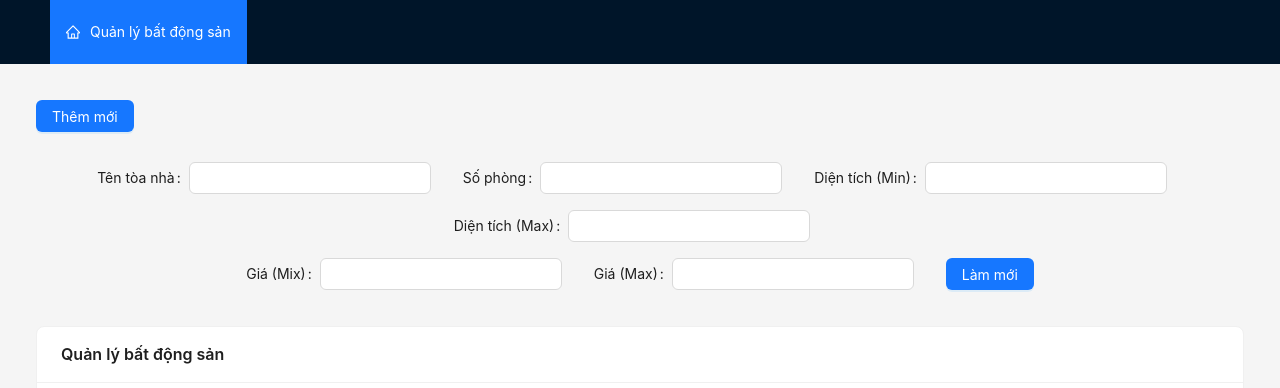
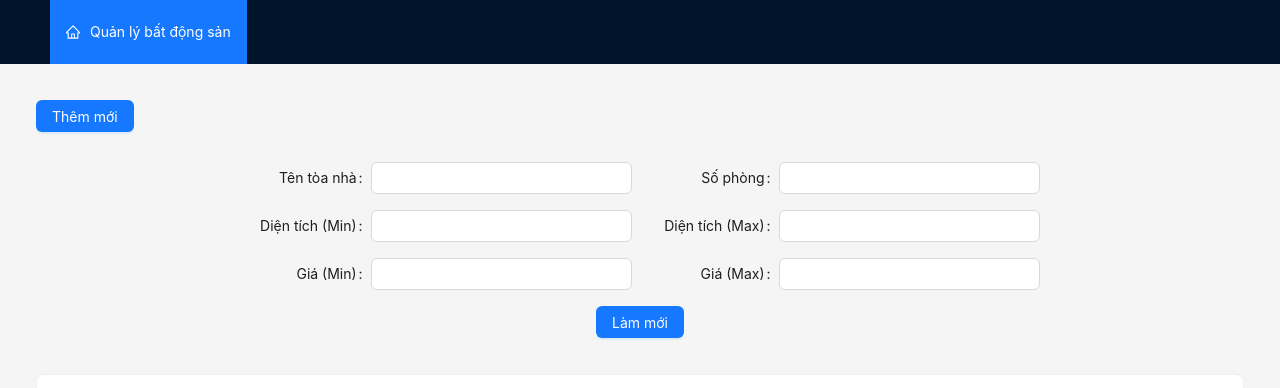
Before and after one commit to quangphu1310/BatDongSan_client, a React (Create React App) app: page / in a window 1280 px wide. Shown: the top 388 px of the page. Built offline with nearby package versions, Linux system fonts and the light colour scheme; no server answers.

Commit message:
ref: change language

```diff
--- a/src/pages/products.tsx
+++ b/src/pages/products.tsx
@@ -534,37 +534,51 @@ export default function Propertys({ }: Props) {
                 </Form>
             </Modal>
 
-            {/* Bộc lọc */}
-            <Form layout="inline" style={{ display: 'flex', flexDirection: 'column', alignItems: 'center', gap: '16px', margin: '30px 0' }}>
-                <div style={{ display: 'flex', flexWrap: 'wrap', justifyContent: 'center', gap: '16px' }}>
-                    <Form.Item label="Tên tòa nhà">
+            <Form
+                layout="inline"
+                style={{
+                    display: 'flex',
+                    flexDirection: 'column',
+                    alignItems: 'center',
+                    gap: '16px',
+                    margin: '30px 0',
+                }}
+            >
+                <div
+                    style={{
+                        display: 'grid',
+                        gridTemplateColumns: 'repeat(2, 1fr)', // 2 cột
+                        gap: '16px',
+                        width: '100%',
+                        maxWidth: '800px', // Giới hạn độ rộng
+                    }}
+                >
+                    <Form.Item label="Tên tòa nhà" labelCol={{ span: 8 }} style={{ width: '100%' }}>
                         <Input value={filters.title} onChange={(e) => handleFilterChange('title', e.target.value)} />
                     </Form.Item>
 
-                    <Form.Item label="Số phòng">
+                    <Form.Item label="Số phòng" labelCol={{ span: 8 }} style={{ width: '100%' }}>
                         <Input value={filters.room} onChange={(e) => handleFilterChange('room', e.target.value)} />
                     </Form.Item>
 
-                    <Form.Item label="Diện tích (Min)">
+                    <Form.Item label="Diện tích (Min)" labelCol={{ span: 8 }} style={{ width: '100%' }}>
                         <Input value={filters.fromSquare} onChange={(e) => handleFilterChange('fromSquare', e.target.value)} />
                     </Form.Item>
 
-                    <Form.Item label="Diện tích (Max)">
+                    <Form.Item label="Diện tích (Max)" labelCol={{ span: 8 }} style={{ width: '100%' }}>
                         <Input value={filters.toSquare} onChange={(e) => handleFilterChange('toSquare', e.target.value)} />
+                    </Form.Item>
+
+                    <Form.Item label="Giá (Min)" labelCol={{ span: 8 }} style={{ width: '100%' }}>
+                        <Input value={filters.fromPrice} onChange={(e) => handleFilterChange('fromPrice', e.target.value)} />
+                    </Form.Item>
+
+                    <Form.Item label="Giá (Max)" labelCol={{ span: 8 }} style={{ width: '100%' }}>
+                        <Input value={filters.toPrice} onChange={(e) => handleFilterChange('toPrice', e.target.value)} />
                     </Form.Item>
                 </div>
 
-                <div style={{ display: 'flex', justifyContent: 'center', gap: '16px' }}>
-                    <Form.Item label="Giá (Mix)">
-                        <Input value={filters.fromPrice} onChange={(e) => handleFilterChange('fromPrice', e.target.value)} />
-                    </Form.Item>
-
-                    <Form.Item label="Giá (Max)">
-                        <Input value={filters.toPrice} onChange={(e) => handleFilterChange('toPrice', e.target.value)} />
-                    </Form.Item>
-
                 {/* Reset Form */}
-
                 <Button
                     type="primary"
                     onClick={() => {
@@ -580,8 +594,9 @@ export default function Propertys({ }: Props) {
                 >
                     Làm mới
                 </Button>
-                </div>
             </Form>
+
+
 
             <Card title='Quản lý bất động sản' style={{ width: '100%', marginTop: 36 }}>
                 <Table dataSource={property} columns={columns} />
```
Lines whose indentation alone changed are shown as unchanged.
